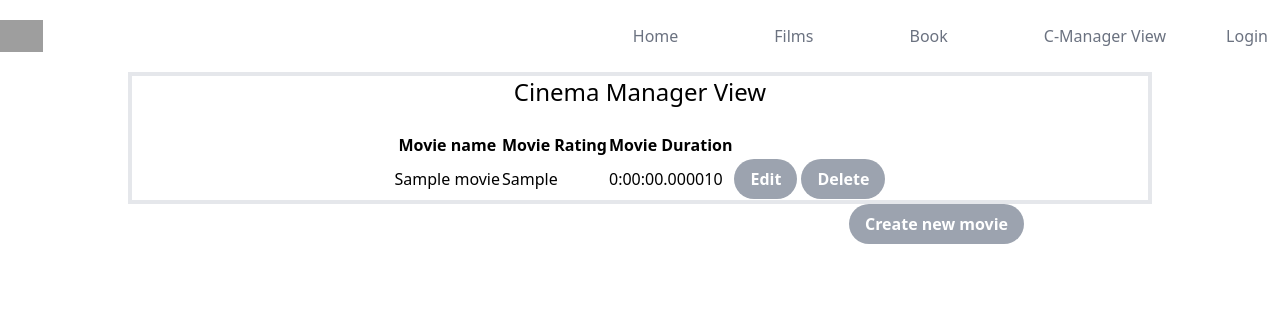
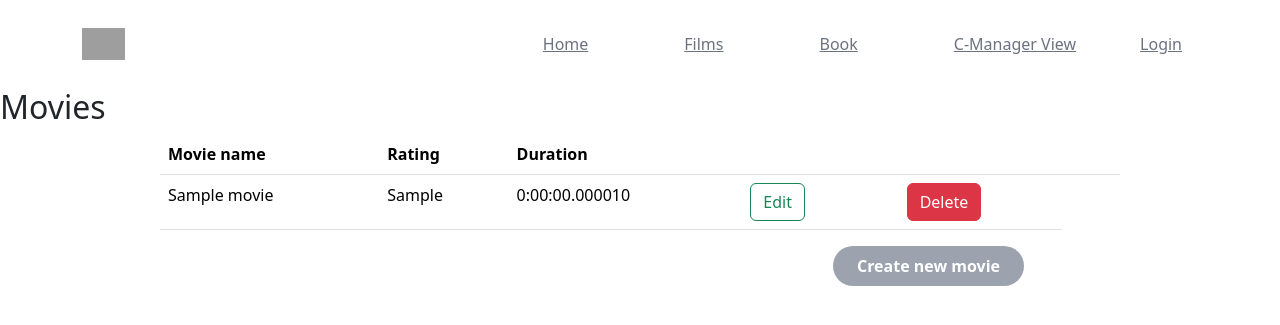
Before and after one commit to JMoran1/DAESDgroup, a Django app: page /list-movies/ in a window 1280 px wide. Shown: the top 325 px of the page. Run offline with Django 4.2, Linux system fonts and the light colour scheme; tables that the repository leaves empty hold one stand-in row (values such as "Sample post"); some libraries are stand-ins or nearby versions; grey boxes are pictures that could not be loaded.

Commit message:
Updating table formatting to remain consistant with other tables

```diff
--- a/UWEFlixApp/templates/UWEFlixApp/view_movies.html
+++ b/UWEFlixApp/templates/UWEFlixApp/view_movies.html
@@ -1,16 +1,26 @@
 {% extends "UWEFlixApp/base.html" %}
 
 {% block content %}
+<link href="https://cdn.jsdelivr.net/npm/bootstrap@5.3.0-alpha1/dist/css/bootstrap.min.css" rel="stylesheet"
+    integrity="sha384-GLhlTQ8iRABdZLl6O3oVMWSktQOp6b7In1Zl3/Jr59b6EGGoI1aFkw7cmDA6j6gD" crossorigin="anonymous">
+<script src="https://cdn.jsdelivr.net/npm/bootstrap@5.3.0-alpha1/dist/js/bootstrap.bundle.min.js"
+    integrity="sha384-w76AqPfDkMBDXo30jS1Sgez6pr3x5MlQ1ZAGC+nuZB+EYdgRZgiwxhTBTkF7CXvN"
+    crossorigin="anonymous"></script>
 
-<div class="m-auto border-4 w-4/5" >
-    <h1 class="text-2xl text-center">Cinema Manager View</h1>
-    <table class="table-auto m-auto">
+<h2>Movies</h2>
+
+<div class="w-75 m-auto">
+    <table class="table table-hover">
         <thead>
             <tr>
-              <th> Movie name  </th>
-              <th> Movie Rating</th>
-              <th> Movie Duration </th>
-              <br>
+                <th>Movie name</th>
+                <th>Rating</th>
+                <th>Duration</th>
+                <th></th>
+                <th></th>
+                <th></th>
+                <th></th>
+                <th></th>
             </tr>
         </thead>
         <tbody>
@@ -19,12 +29,12 @@
                 <td> {{ Movie.name }} </td>
                 <td> {{ Movie.rating }} </td>
                 <td> {{ Movie.duration }} </td>
-                <td><a href="{% url 'update_movie' Movie.id %}"><button class="bg-gray-400 hover:bg-blue-700 text-white font-bold py-2 px-4 rounded-full"> Edit </button></a> <td>
-                <td><a href="{% url 'delete_movie' Movie.id %}"><button class="bg-gray-400 hover:bg-blue-700 text-white font-bold py-2 px-4 rounded-full">Delete</button></a>
+                <td><a href="{% url 'update_movie' Movie.id %}"><button class="btn btn-outline-success"> Edit </button></a> <td>
+                <td><a href="{% url 'delete_movie' Movie.id %}"><button class="btn btn-danger">Delete</button></a>
             </tr>
             {% endfor %}
         </tbody>
-        </table>
+    </table>
 </div>
 <a href="{% url 'create_movie' %}" class="float-right mr-64"><button class="bg-gray-400 hover:bg-blue-700 text-white font-bold py-2 px-4 rounded-full">Create new movie</button></a>
 
```
Also changed, not shown: UWEFlixApp/templates/UWEFlixApp/view_screens.html (+17 -4 lines).
